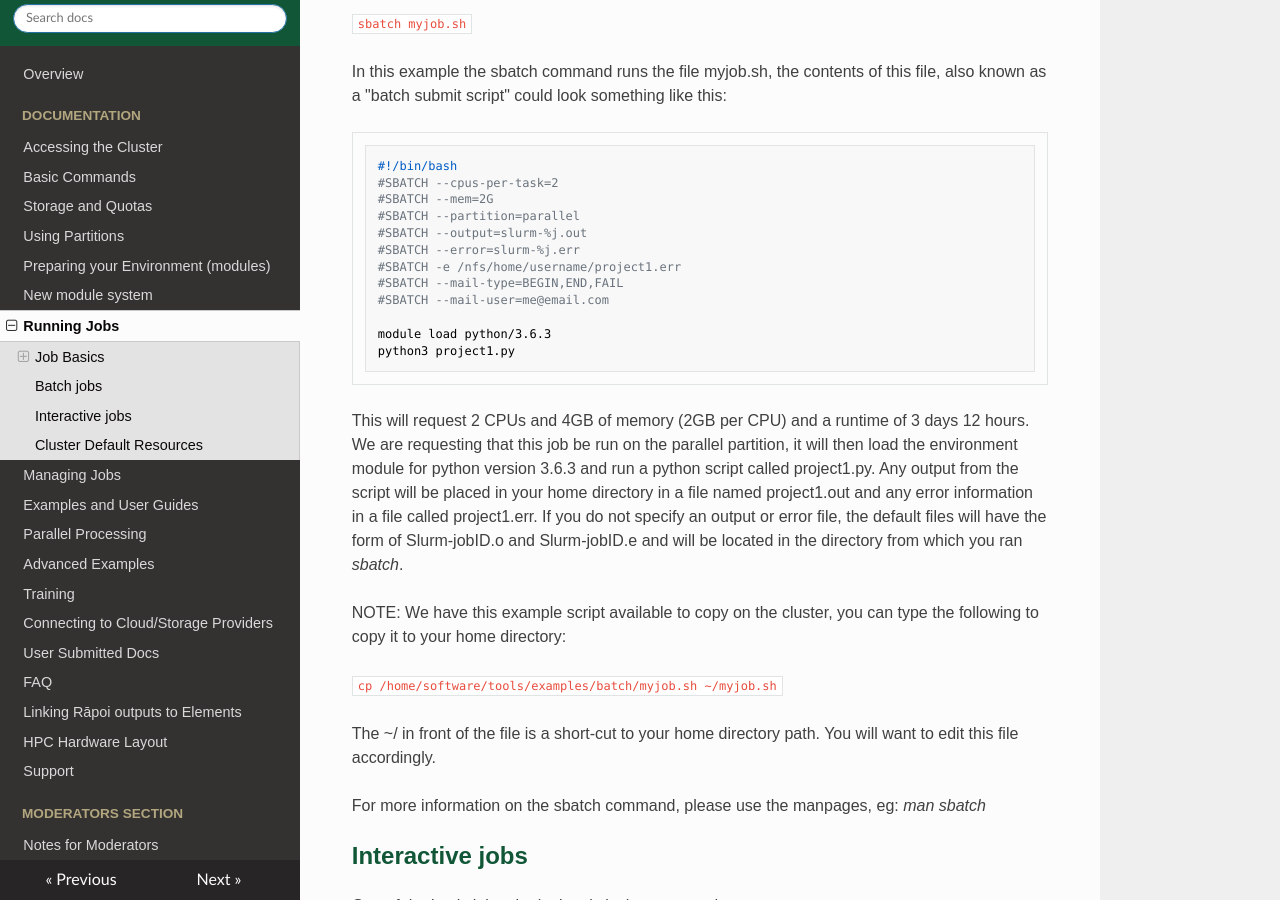
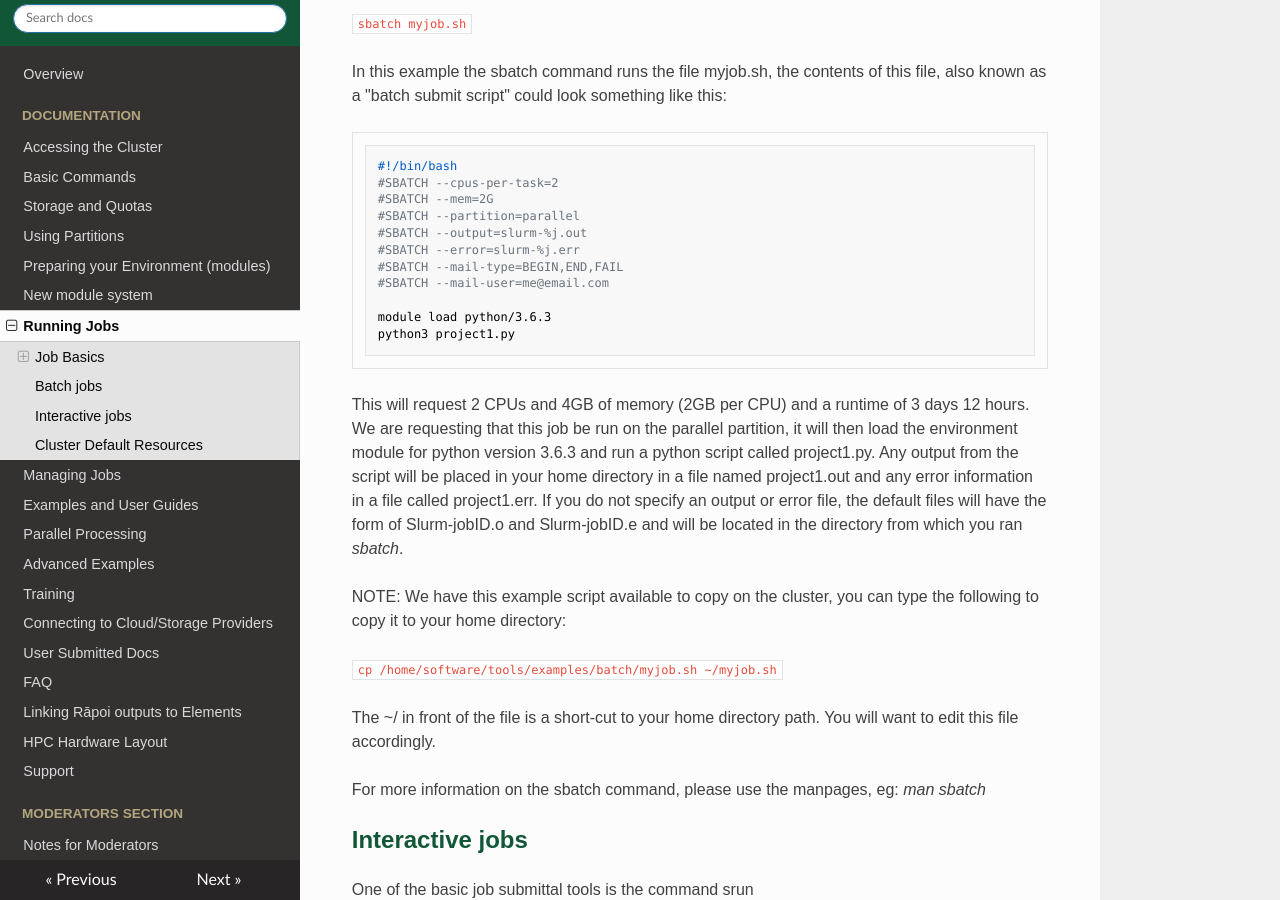
Before and after one commit to vuw-research-computing/raapoi-docs, an MkDocs documentation site: the page built from docs/running_jobs.md, in a window 1280 px wide and 900 px high, scrolled down 1137 px. Built offline with MkDocs 1.6.1, drawn with Linux system fonts in a browser that asks for light colours; nearby versions of some CDN libraries; some web fonts are replaced.

Commit message:
Update running_jobs.md
updated

```diff
--- a/docs/running_jobs.md
+++ b/docs/running_jobs.md
@@ -38,7 +38,6 @@ In this example the sbatch command runs the file myjob.sh, the contents of this
 #SBATCH --partition=parallel
 #SBATCH --output=slurm-%j.out
 #SBATCH --error=slurm-%j.err
-#SBATCH -e /nfs/home/username/project1.err
 #SBATCH --mail-type=BEGIN,END,FAIL
 #SBATCH --mail-user=me@email.com
 
```
